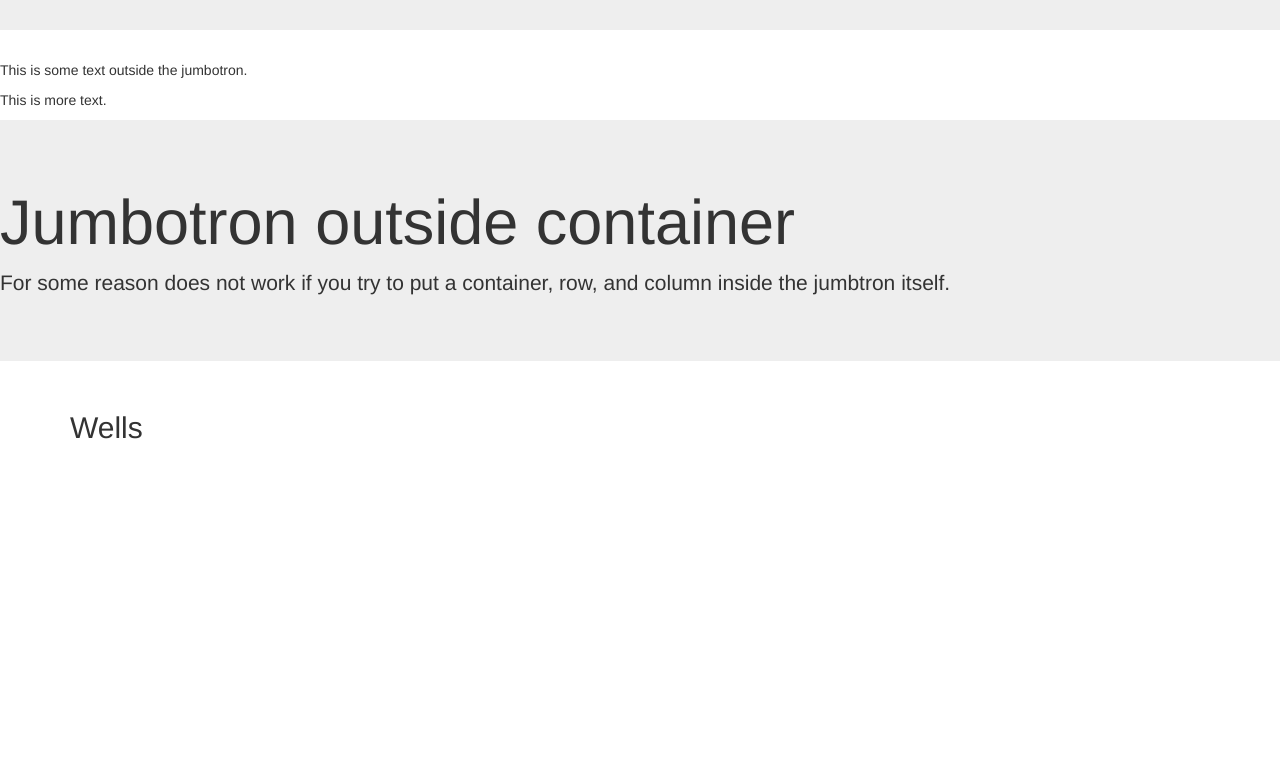
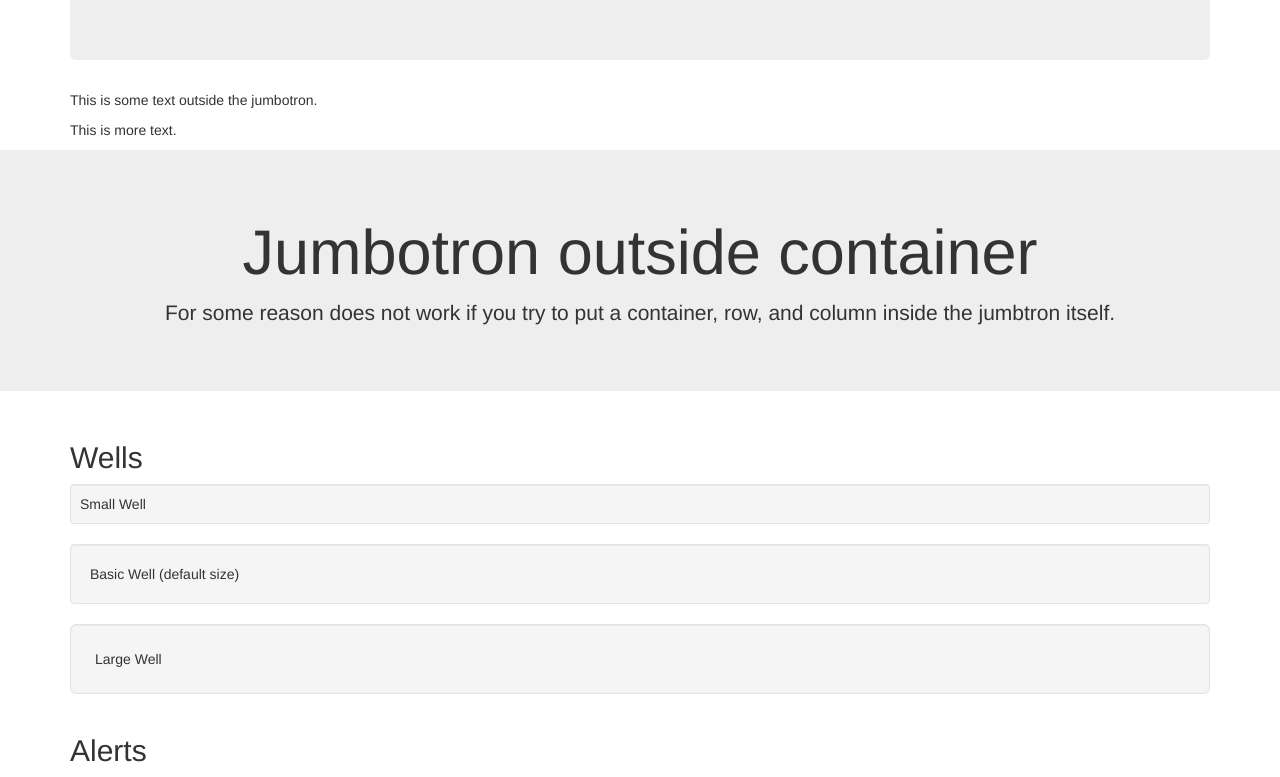
Before and after one commit to jdickan/bootstrap-practice, a plain HTML site: page index.html in a window 1280 px wide. Shown: the part 8800-9577 px from the top of the page. Before the commit the page ends 9254 px from the top, so only its background shows below. Drawn offline with nearby package versions, Linux system fonts and the light colour scheme.

Commit message:
W3C BS Wells

```diff
--- a/index.html
+++ b/index.html
@@ -707,7 +707,6 @@
   </div>
   <p>This is some text.</p>
   <p>This is another text.</p>
-</div>
 
 <!-- Jumbotron inside container -->
 	 <div class="row">
@@ -730,7 +729,7 @@
 
 <!-- Jumbotron outside container -->
 
-<div class="jumbotron">
+<div class="jumbotron text-center">
 	 <h1>Jumbotron outside container</h1>
 	<p>For some reason does not work if you try to put a container, row, and column inside the jumbtron itself.</p>
 </div><!-- /.jumbotron -->
@@ -748,6 +747,28 @@
 	 	 <div class="col-xs-12">
 
 	 		<h2>Wells</h2>
+	 		  	<div class="well well-sm">Small Well</div>
+  				<div class="well">Basic Well (default size)</div>
+				<div class="well well-lg">Large Well</div>
+	 	</div>
+
+	 </div><!-- /.row -->
+
+</div><!-- /.container -->
+
+
+
+<!-- Alerts -->
+
+<!-- Begin Container -->
+<div class="container">
+
+	 <!-- Shapes -->
+
+	 <div class="row">
+	 	 <div class="col-xs-12">
+
+	 		<h2>Alerts</h2>
 
 	 	</div>
 
@@ -756,7 +777,6 @@
 </div><!-- /.container -->
 
 
-
 </main>
 </body>
 
```
